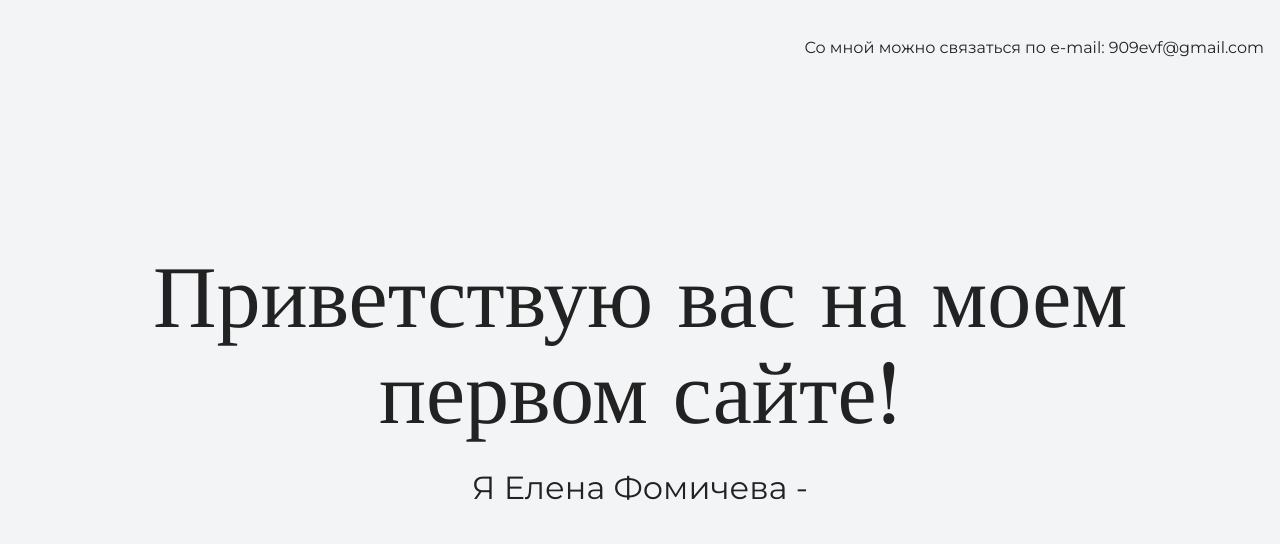
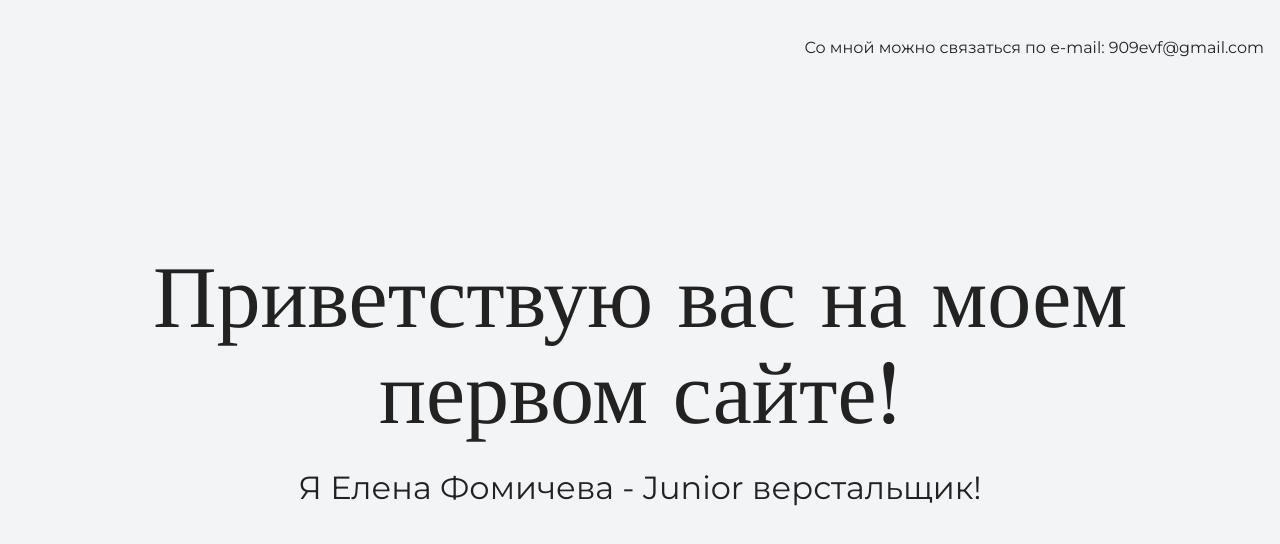
Before and after one commit to elkonline/my-site, a plain HTML site: page index.html in a window 1280 px wide. Shown: the top 544 px of the page. Drawn offline with nearby package versions, Linux system fonts and the light colour scheme.

Commit message:
меняет текст на главной странице

```diff
--- a/index.html
+++ b/index.html
@@ -17,7 +17,7 @@
       <section class="hero-image">
           <div class="container">
             <h1 class="heading">Приветствую вас на моем первом сайте!</h1>
-            <p>Я Елена Фомичева - <Junior верстальщик!</p>
+            <p>Я Елена Фомичева - Junior верстальщик!</p>
           </div>
       </section>
 
```
